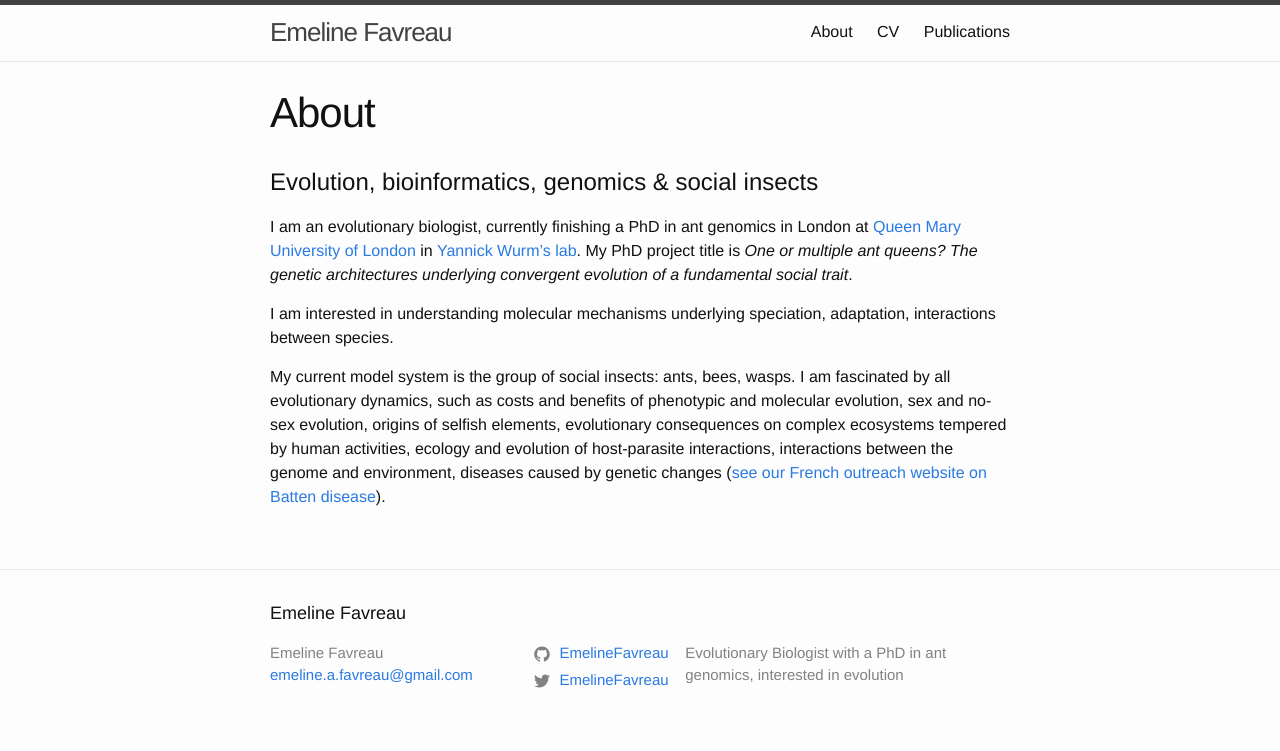
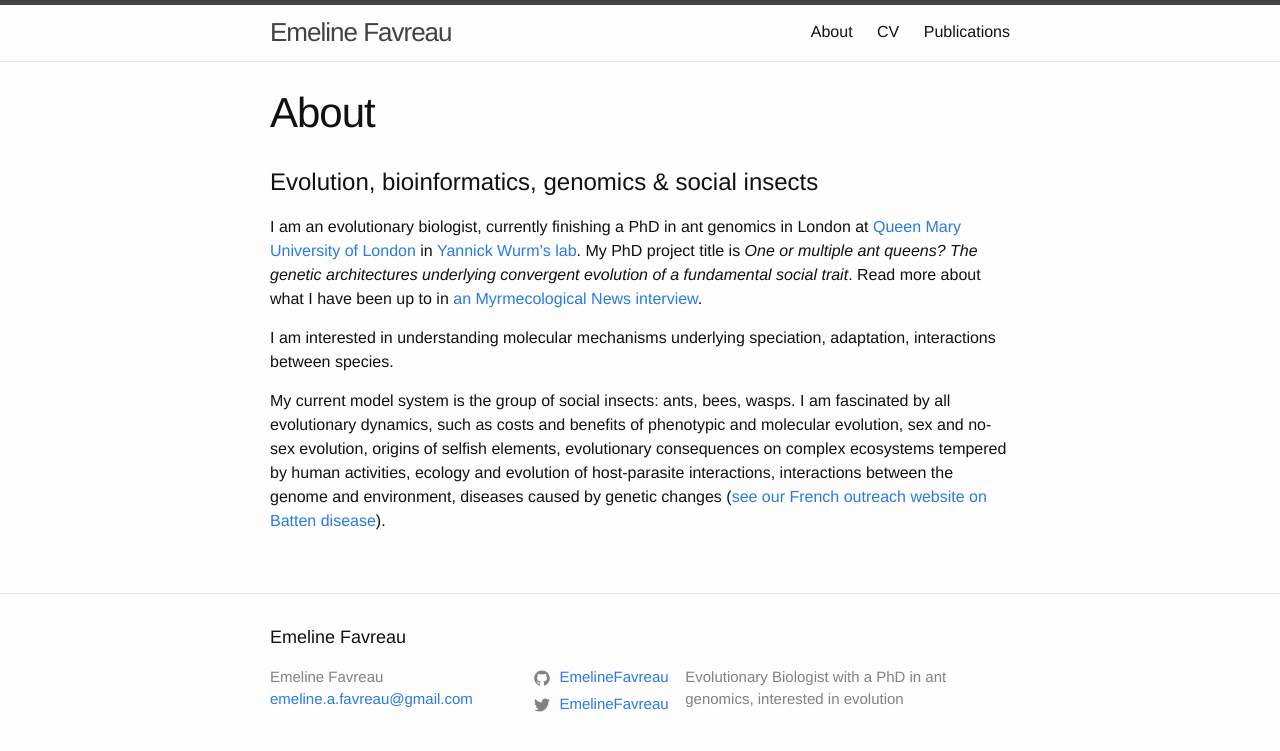
Before and after one commit to EmelineFavreau/EmelineFavreau.github.io, a Jekyll site: the page built from about.md, in a window 1280 px wide. Shown: the top 751 px of the page. Built offline with Jekyll 4.4.1, drawn with Linux system fonts in a browser that asks for light colours.

Commit message:
link to interview

```diff
--- a/about.md
+++ b/about.md
@@ -6,7 +6,7 @@ permalink: /about/
 # Evolution, bioinformatics, genomics & social insects
 
 I am an evolutionary biologist, currently finishing a PhD in ant genomics in London at [Queen Mary University of London](http://www.sbcs.qmul.ac.uk/research/) in [Yannick Wurm's lab](https://wurmlab.github.io/team/efavreau/index.html).
-My PhD project title is _One or multiple ant queens? The genetic architectures underlying convergent evolution of a fundamental social trait_.
+My PhD project title is _One or multiple ant queens? The genetic architectures underlying convergent evolution of a fundamental social trait_. Read more about what I have been up to in [an Myrmecological News interview](https://blog.myrmecologicalnews.org/2019/03/20/doing-an-ant-phd-emeline-favreau/).
 
 I am interested in understanding molecular mechanisms underlying speciation, adaptation, interactions between species.
 
```
